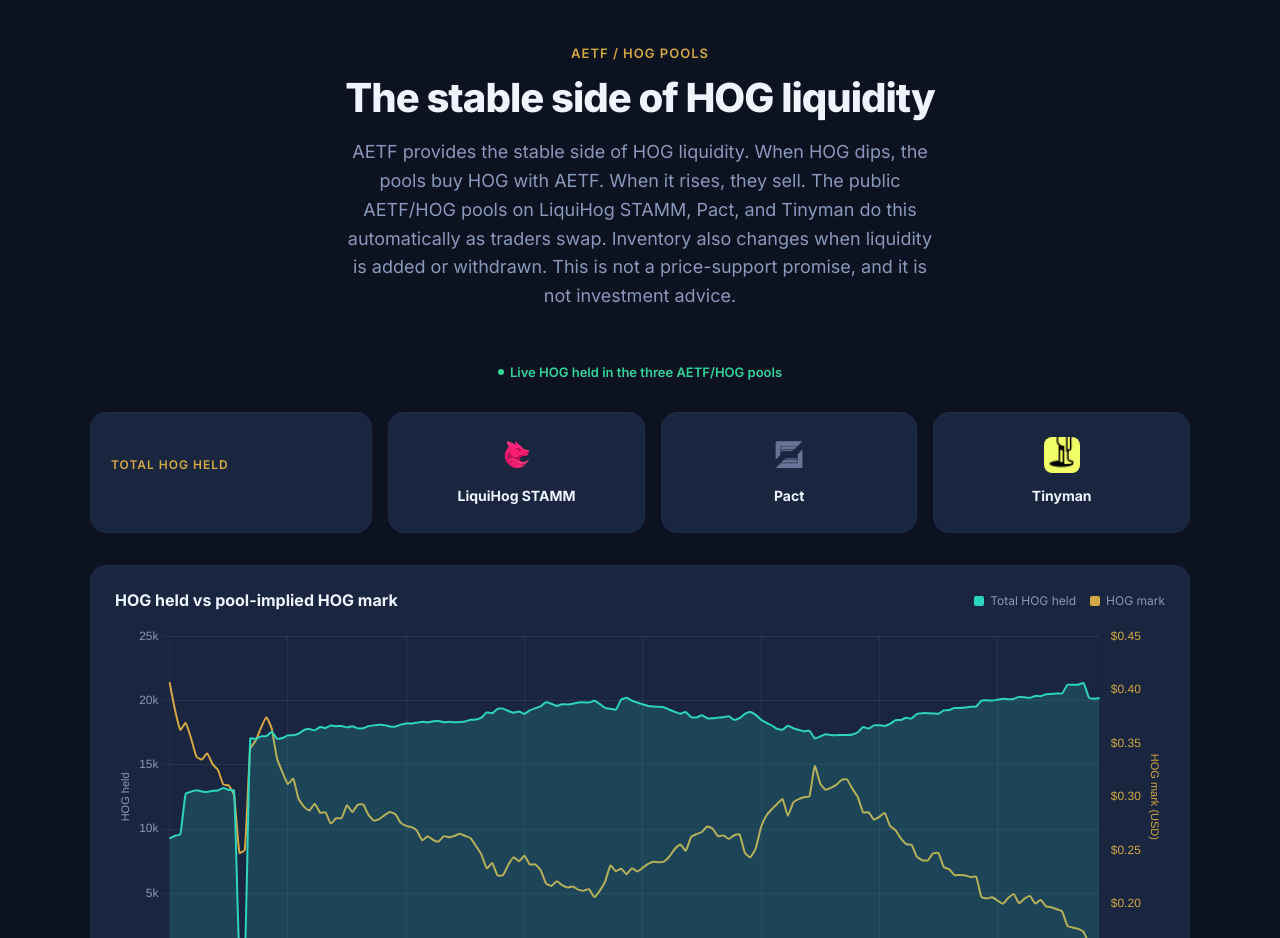
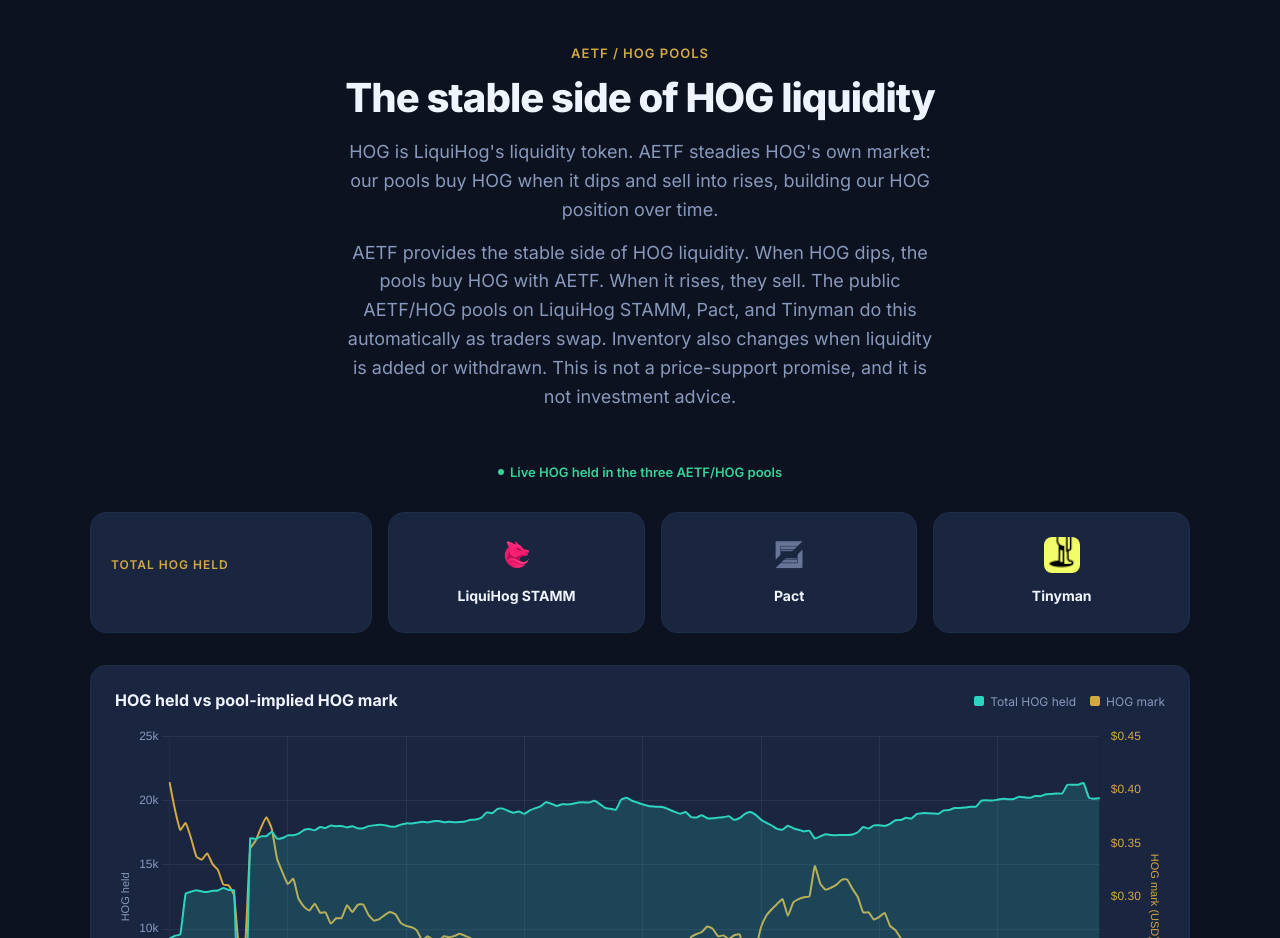
Before and after one commit to komoglobal/aetherisetf.com, a plain HTML site: page index.html in a window 1280 px wide. Shown: the part 2080-3018 px from the top of the page. Drawn offline with nearby package versions, Linux system fonts and the light colour scheme; no server answers.

Commit message:
Explain how AETF steadies HOG in the HOG section
Add a clear line under The stable side of HOG liquidity: HOG is LiquiHog's liquidity token, and AETF steadies HOG's own market as the pools buy dips and sell rises. Keep the existing mechanics copy and the no-promise disclaimer.

```diff
--- a/index.html
+++ b/index.html
@@ -636,7 +636,10 @@
             <div style="text-align:center;">
                 <div class="section-label">AETF / HOG pools</div>
                 <div class="section-title">The stable side of HOG liquidity</div>
-                <div class="section-desc" style="margin-left:auto;margin-right:auto;">AETF provides the stable side of HOG liquidity. When HOG dips, the pools buy HOG with AETF. When it rises, they sell. The public AETF/HOG pools on LiquiHog STAMM, Pact, and Tinyman do this automatically as traders swap. Inventory also changes when liquidity is added or withdrawn. This is not a price-support promise, and it is not investment advice.</div>
+                <div class="section-desc" style="margin-left:auto;margin-right:auto;">
+                    <p>HOG is LiquiHog's liquidity token. AETF steadies HOG's own market: our pools buy HOG when it dips and sell into rises, building our HOG position over time.</p>
+                    <p style="margin-top:14px;">AETF provides the stable side of HOG liquidity. When HOG dips, the pools buy HOG with AETF. When it rises, they sell. The public AETF/HOG pools on LiquiHog STAMM, Pact, and Tinyman do this automatically as traders swap. Inventory also changes when liquidity is added or withdrawn. This is not a price-support promise, and it is not investment advice.</p>
+                </div>
                 <div style="display:inline-flex;align-items:center;gap:6px;font-size:13px;font-weight:600;color:var(--green);margin-bottom:32px;"><span style="width:6px;height:6px;border-radius:50%;background:var(--green);animation:pulse 2s infinite;display:inline-block;"></span>Live HOG held in the three AETF/HOG pools</div>
             </div>
             <div class="hog-live-grid">
```
